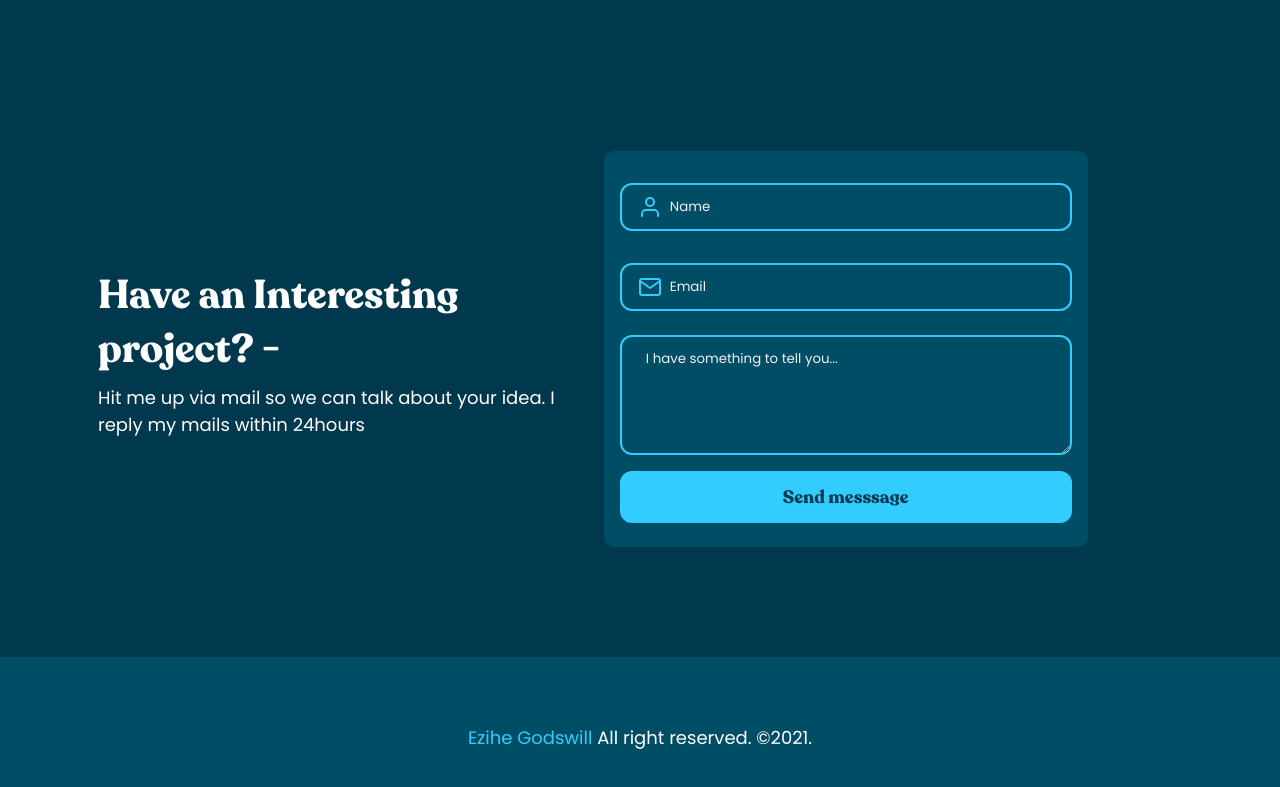
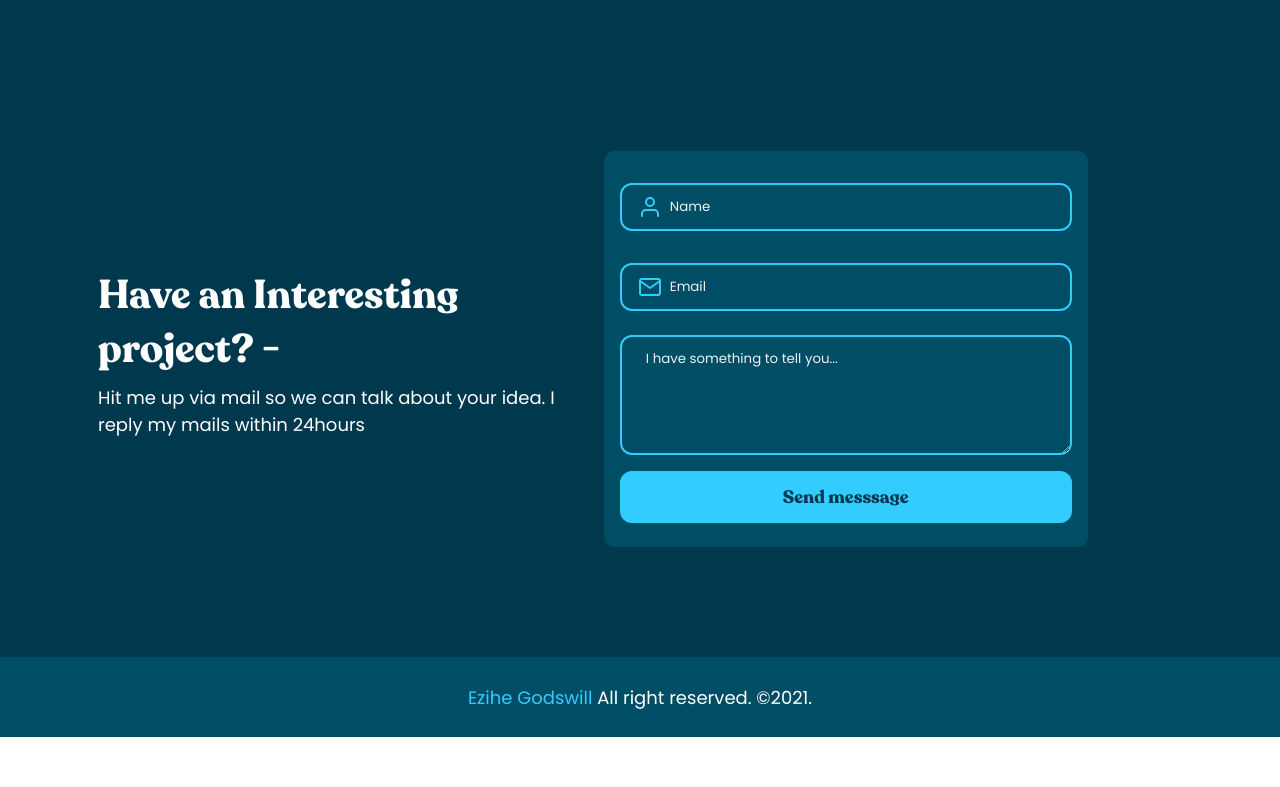
Before and after one commit to ezihe-godswill/portfolio-version-4, a website: page index.html in a window 1280 px wide. Shown: the part 3173-3960 px from the top of the page. After the commit the page ends 3910 px from the top, so only its background shows below. Drawn offline with Linux system fonts and the light colour scheme.

Commit message:
day two commit

```diff
--- a/css/main.css
+++ b/css/main.css
@@ -596,7 +596,7 @@ body {
 
 .eg-footer {
   width: 100%;
-  min-height: 20vh;
+  min-height: 10vh;
   background: rgb(0, 77, 102);
   color: var(--color2);
 }
```
